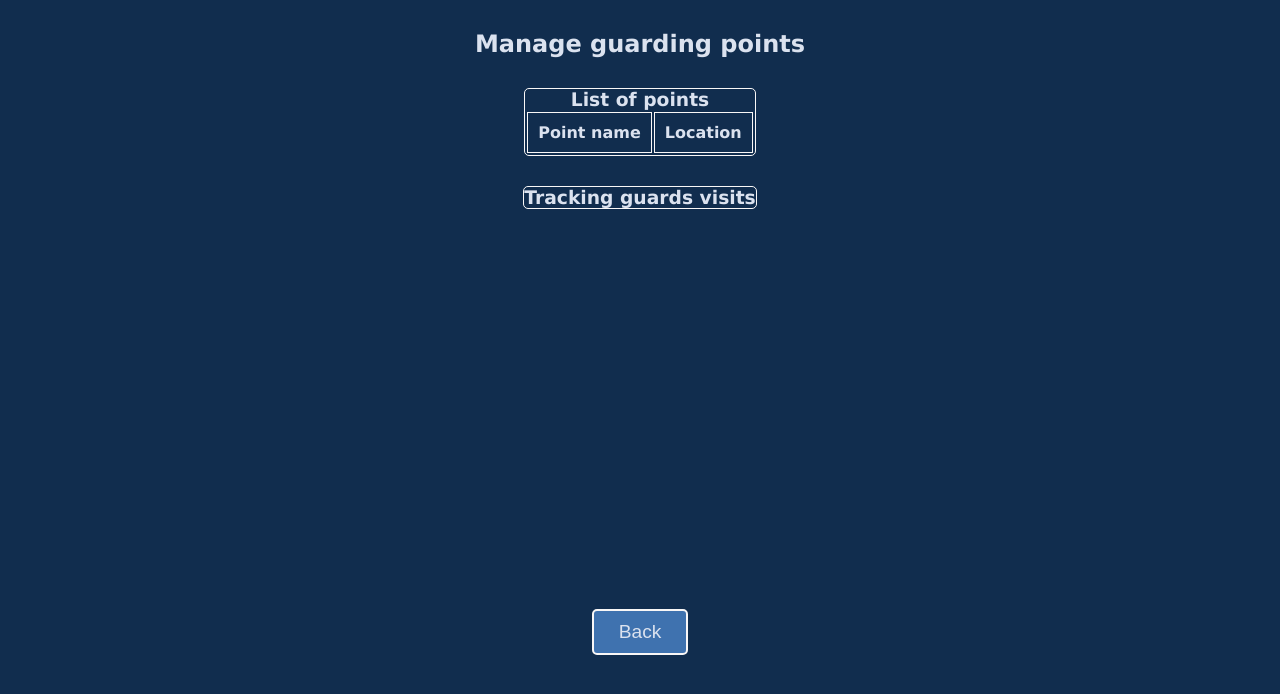
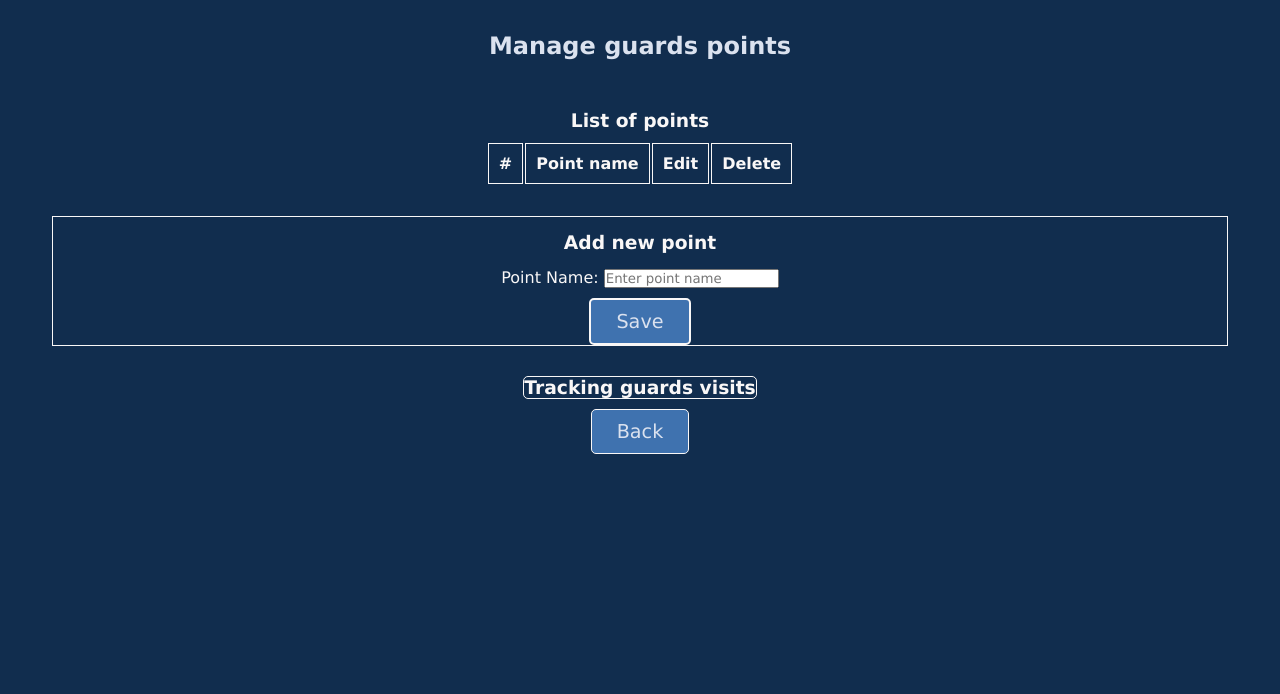
Before and after one commit to AdvaOhana/Tracking_guard_visits, a website: page Public/manager.html in a window 1280 px wide. Drawn offline with Linux system fonts and the light colour scheme.

Commit message:
Create CRUD Created create, read, update and delete in the server. also prevented same point name in Create and Update.

```diff
--- a/Public/home.css
+++ b/Public/home.css
@@ -1,28 +1,36 @@
 *{
     padding: 0;
     margin: 0;
+    box-sizing: border-box;
+    font-family: Verdana, Geneva, Tahoma, sans-serif;
 }
 body{
-    font-family: Verdana, Geneva, Tahoma, sans-serif;
     background: rgb(17, 45, 78);
+    padding: 32px;
+    height: 100%;
+    width: 100%;
+    overflow: hidden;
+}
+a{
+    text-decoration: none;
 }
 #home_page_headLine{
-    display: flex;
+    display: block;
+    margin: auto;
+    padding: 12px;
     justify-content: center;
+    color: rgb(219, 226, 239);
     width: fit-content;
-    margin: auto;
-    margin-top: 30px;
-    color: rgb(219, 226, 239);
+    box-shadow: 0 0 10px 5px rgb(219, 226, 239) ;
+    border-radius: 10px;
 }
 #buttons{
     display: flex;
-    align-items: center;
-    margin-top: 70px;
+    margin-top: 80px;
     justify-content: space-evenly;
 
 }
 button{
-    font-family: "Poppins", sans-serif;
     padding: 10px 25px;
     cursor: pointer;
     transition: all 0.3s ease-out;
@@ -40,18 +48,16 @@ button:hover {
 #headLine-manager{
     text-align: center;
     color: rgb(219, 226, 239);
-    margin-top: 30px;
 }
 #points-list{
     display: block;
     justify-content: center;
+    text-align: center;
     width: fit-content;
     margin: auto;
-    margin-top: 30px;
-    color: rgb(219, 226, 239);
-    text-align: center;
-    border: 1px solid rgb(249, 247, 247);
-    border-radius: 5px;
+    margin-top: 50px;
+    color: rgb(249, 247, 247);
+
 }
 #tracking-visits{
     display: block;
@@ -60,19 +66,36 @@ button:hover {
     margin: auto;
     margin-top: 30px;
     text-align: center;
-    color: rgb(219, 226, 239);
+    color:rgb(249, 247, 247);
     border: 1px solid rgb(249, 247, 247);
     border-radius: 5px;
 }
+table{
+    text-align: center;
+    margin: auto;
+    padding: 10px;
+}
 td,th{
     padding: 10px;
-    text-align: center;
     border: 1px solid rgb(249, 247, 247);
 }
 #BackButton{
     display: flex;
-    margin: 400px auto 0 auto;
+    margin: auto;
+    margin-top: 10px;
+    border: 1px solid rgb(249, 247, 247);
 }
-a{
-    text-decoration: none;
+.NewPoint-Container{
+    text-align: center;
+    color:rgb(249, 247, 247);
+    margin: 20px;
+    border: 1px solid rgb(249, 247, 247);
 }
+.NewPoint-Container > h3{
+    padding: 15px ;
+}
+.NewPoint-Container > button{
+    display: block;
+    margin: auto;
+    margin-top: 10px;
+}
--- a/Public/manager.html
+++ b/Public/manager.html
@@ -4,27 +4,30 @@
     <meta charset="UTF-8">
     <title>manager</title>
     <link rel="stylesheet" href="home.css">
-    <script src="home.js"></script>
+    <script src="home.js" defer></script>
 </head>
 <body>
-    <h2 id="headLine-manager">Manage guarding points</h2>
+    <h2 id="headLine-manager">Manage guards points</h2>
     <div id="points-list">
     <h3>List of points</h3>
     <table>
         <thead>
         <tr>
+            <th>#</th>
             <th>Point name</th>
-            <th>Location</th>
+            <th>Edit</th>
+            <th>Delete</th>
         </tr>
         </thead>
-        <tbody id="MainTable">
-
-        </tbody>
+        <tbody id="MainTable"></tbody>
     </table>
+    </div>
         <div class = "NewPoint-Container">
-
+            <h3>Add new point</h3>
+            <label for="PointName">Point Name:</label>
+            <input type="text" id="PointName" placeholder="Enter point name">
+            <button>Save</button>
         </div>
-    </div>
     <div id="tracking-visits">
     <h3>Tracking guards visits</h3>
 
```
Also changed, not shown: index.js (+48 -3 lines).
